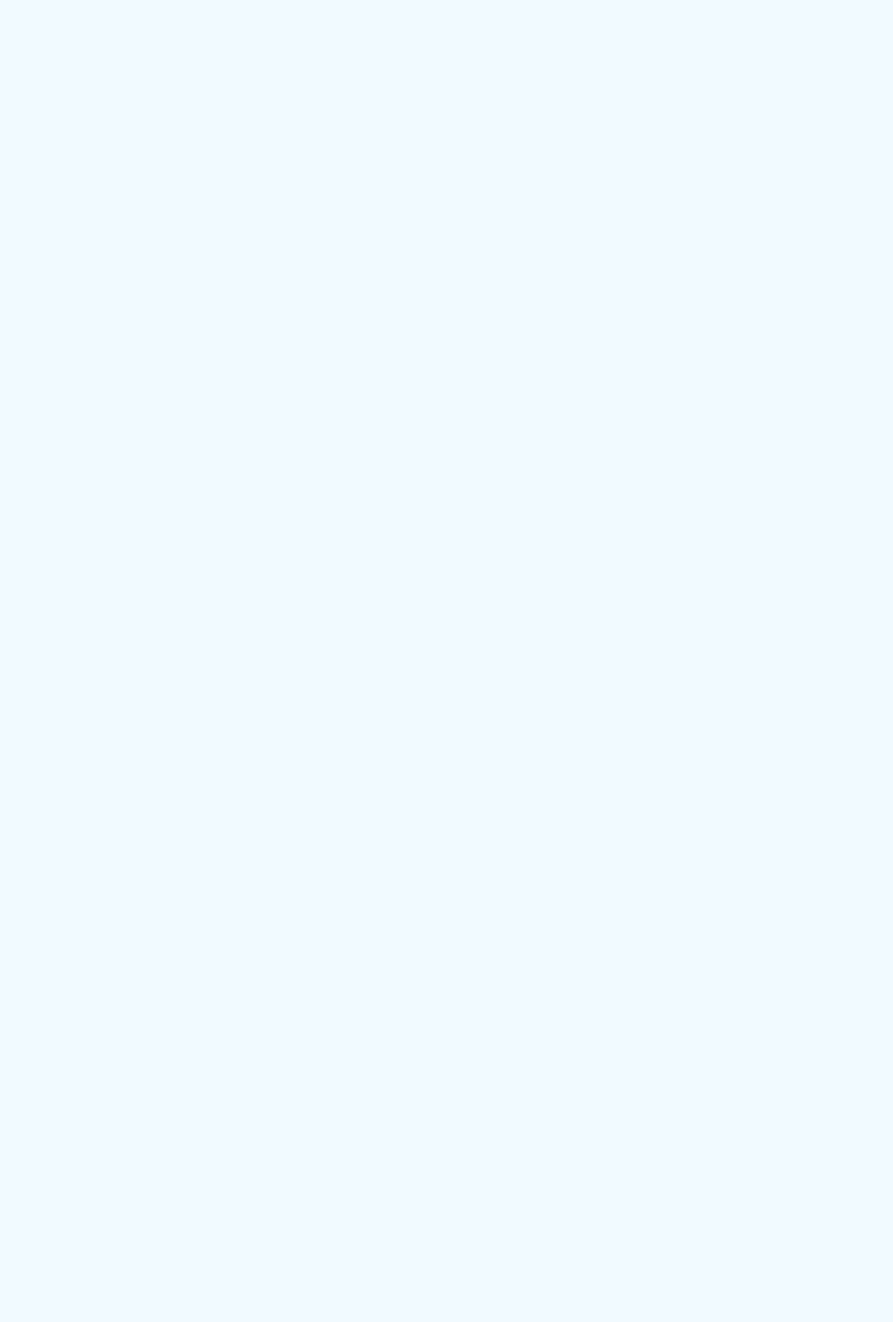
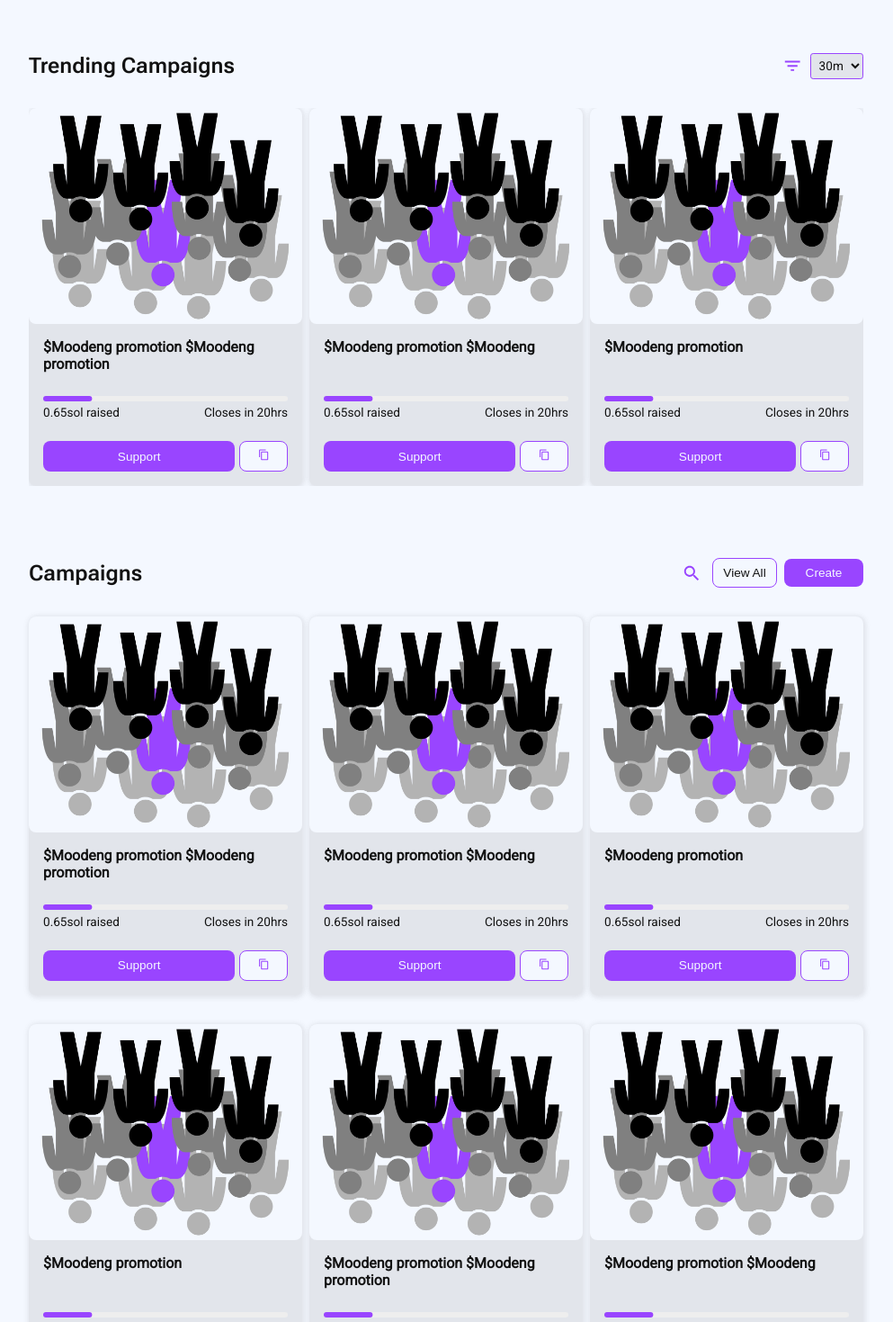
Before and after one commit to Gboly/fundmesol, a Next.js app: page / in a window 1280 px wide. Shown: the part 620-2089 px from the top of the page at 90% size, without its empty margins (144-1137 px from the left). Before the commit the page ends 800 px from the top, so only its background shows below. Built offline with nearby package versions, Linux system fonts and the light colour scheme.

Commit message:
feat: Create trending & all campaigns sections

```diff
--- a/src/app/page.tsx
+++ b/src/app/page.tsx
@@ -1,6 +1,8 @@
 import React from 'react'
 import "./page.css"
 import Intro from '@/sections/home/intro/Intro';
+import Trending from '@/sections/home/trending/Trending';
+import Campaigns from '@/sections/home/campaigns/Campaigns';
 
 
 
@@ -8,7 +10,8 @@ const Home = () => {
   return (
     <main className='home'>
       <Intro />
-
+      <Trending />
+      <Campaigns />
     </main>
   )
 }
--- /dev/null
+++ b/src/sections/home/campaigns/Campaigns.tsx
@@ -0,0 +1,31 @@
+    import { robotoFlex } from '@/app/fonts'
+import CampaignCard from '@/components/campaign-card/CampaignCard'
+import React from 'react'
+import "./campaigns.css"
+import SearchIcon from '@mui/icons-material/Search';
+import Icon from '@/components/icon/Icon';
+
+    const Campaigns = () => {
+      return (
+        <section className='campaigns'>
+        <div>
+          <span className={robotoFlex.className}>Campaigns</span>
+          <div>
+          <Icon icon={SearchIcon} />
+          <button>View All</button>
+          <button>Create</button>
+          </div>
+        </div>
+        <div>
+            <CampaignCard pos={0}/>
+            <CampaignCard pos={1}/>
+            <CampaignCard pos={2}/>
+            <CampaignCard pos={2}/>
+            <CampaignCard pos={0}/>
+            <CampaignCard pos={1}/>
+        </div>
+      </section>
+      )
+    }
+
+    export default Campaigns
--- /dev/null
+++ b/src/sections/home/campaigns/campaigns.css
@@ -0,0 +1,67 @@
+.campaigns {
+    width: 100%;
+    display: flex;
+    justify-content: center;
+    align-items: center;
+    flex-flow: column;
+}
+.campaigns > div:first-of-type {
+    margin-top: 5rem;
+    margin-bottom: 1rem;
+    width: 100%;
+    max-width: 58rem;
+    display: flex;
+    justify-content: space-between;
+    align-items: center;
+}
+.campaigns > div:first-of-type span {
+    font-size: var(--h4);
+    font-weight: 600;
+}
+.campaigns > div:first-of-type > div {
+    display: flex;
+    align-items: center;
+    justify-content: center;
+    gap: .5rem;
+}
+.campaigns > div:first-of-type > div > i {
+    font-size: 1.4rem;
+    /* opacity: .6; */
+    margin-right: .2rem;
+    color: var(--primary-color);
+}
+.campaigns > div:first-of-type > div > button {
+    padding: .5rem 0;
+    width: 5.5rem;
+    border-radius: .5rem;
+    border: none;
+    background-color: var(--primary-color);
+    color: var(--light);
+    font-size: var(--p3);
+    cursor: pointer;
+}
+.campaigns > div:first-of-type > div > button:hover {
+    opacity: .85;
+}
+.campaigns > div:first-of-type > div > button:first-of-type {
+    background-color: var(--bg-color);
+    /* color: var(--primary-color); */
+    color: var(--color);
+    border: 1px solid var(--primary-color);
+    width: 4.5rem;
+}
+.campaigns > div:first-of-type > div > button:first-of-type:hover {
+    opacity: .75;
+}
+.campaigns > div:last-of-type {
+    width: 100%;
+    max-width: 58rem;
+    display: flex;
+    align-items: center;
+    flex-flow: row wrap;
+    gap: .5rem;
+    margin-top: 1rem;
+}
+.campaigns .campaign-card {
+    margin-bottom: 1.5rem;
+}
--- /dev/null
+++ b/src/sections/home/trending/Trending.tsx
@@ -0,0 +1,32 @@
+import React from 'react'
+import "./trending.css"
+import FilterListIcon from '@mui/icons-material/FilterList';
+import Select from '@/components/select/Select';
+import { ArrayOfStrings } from '@/app/types';
+import { robotoFlex } from '@/app/fonts';
+import CampaignCard from '@/components/campaign-card/CampaignCard';
+import Icon from '@/components/icon/Icon';
+
+const trendingTimeIntervals: ArrayOfStrings = ["24h", "12h", "6h", "1h", "30m",
+"10m", "5m" ]
+
+const Trending = () => {
+  return (
+    <section className='trending'>
+        <div>
+          <span className={robotoFlex.className}>Trending Campaigns</span>
+          <div>
+            <Icon icon={FilterListIcon} />
+            <Select value='30m' label='30m' options={trendingTimeIntervals} />
+          </div>
+        </div>
+        <div>
+            <CampaignCard pos={0}/>
+            <CampaignCard pos={1}/>
+            <CampaignCard pos={2}/>
+        </div>
+      </section>
+  )
+}
+
+export default Trending
--- /dev/null
+++ b/src/sections/home/trending/trending.css
@@ -0,0 +1,45 @@
+.trending {
+    width: 100%;
+    display: flex;
+    justify-content: center;
+    align-items: center;
+    flex-flow: column;
+}
+.trending > div:first-of-type {
+    margin-top: 2.8rem;
+    width: 100%;
+    max-width: 58rem;
+    display: flex;
+    justify-content: space-between;
+    align-items: center;
+}
+.trending > div:first-of-type span {
+    font-size: var(--h4);
+    font-weight: 600;
+}
+.trending > div:first-of-type > div {
+    display: flex;
+    align-items: center;
+    justify-content: center;
+    gap: .5rem;
+}
+.trending > div:first-of-type > div > i {
+    font-size: 1.4rem;
+    line-height: 0;
+    color: var(--primary-color);
+}
+.trending > div:last-of-type {
+    width: 100%;
+    max-width: 58rem;
+    display: flex;
+    align-items: center;
+    gap: .5rem;
+    margin-top: 2rem;
+    overflow-x: scroll;
+    scroll-behavior: smooth;
+    -ms-overflow-style: none;  /* Internet Explorer 10+ */
+    scrollbar-width: none;     /* Firefox */
+}
+.trending > div:last-of-type::-webkit-scrollbar {
+    display: none;  /* Chrome, Safari, Opera */
+}
```
